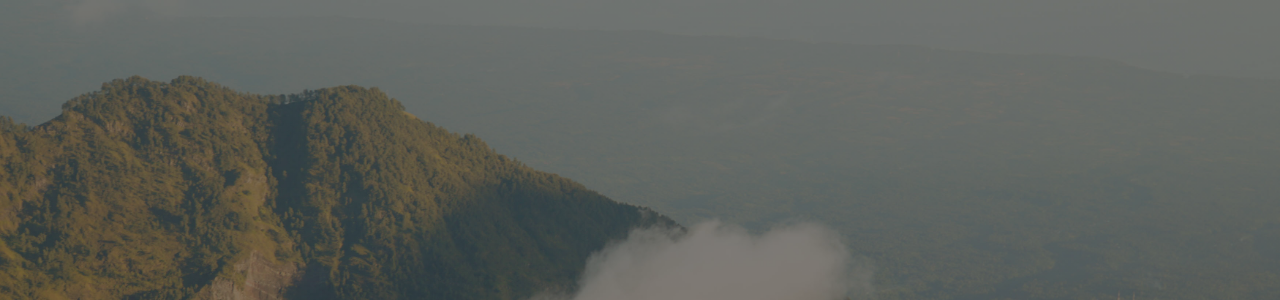
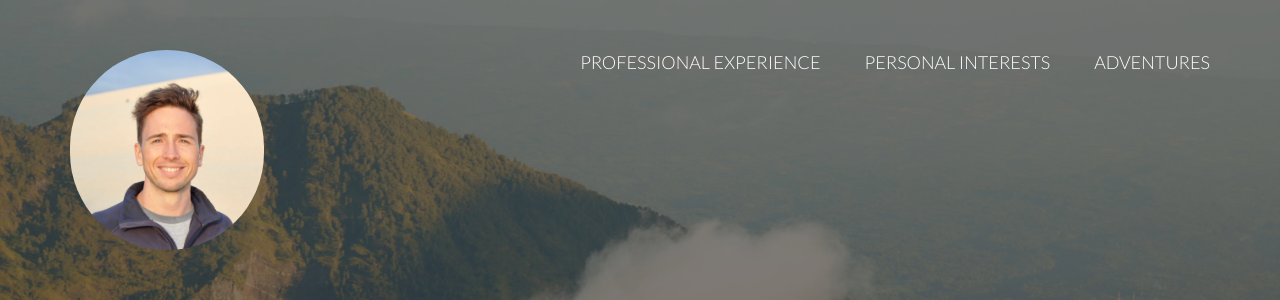
Before and after one commit to snorrejablonski/JablonskiProductions, a plain HTML site: page index.html in a window 1280 px wide. Shown: the top 300 px of the page. Drawn offline with Linux system fonts and the light colour scheme.

Commit message:
main page setup v1 complete

```diff
--- a/index.html
+++ b/index.html
@@ -14,6 +14,19 @@
 
     <body>
         <header>
+
+            <nav>
+                <div class="row">
+                    <img src="resources/img/profile.JPG" alt="SJ Profile" class="profile">
+                    <ul class="main-nav">
+                        <li><a href="#">Professional Experience</a></li>
+                        <li><a href="#">Personal Interests</a></li>
+                        <li><a href="#">Adventures</a></li>
+                    </ul>
+                </div>
+
+            </nav>
+
             <div class="mainpage-text-box">
                 <h1>Snorre Jablonski</h1>
                 <h2>Cybernetic Engineer and Unprofessional Climber</h2>
--- a/resources/css/style.css
+++ b/resources/css/style.css
@@ -1,3 +1,16 @@
+/*
+
+Green color: #2ecc71
+
+
+*/
+
+
+
+/* -------------------------------------------------- */
+/* BASIC SETUP */
+/* -------------------------------------------------- */
+
 * {
     margin: 0;
     padding: 0;
@@ -13,25 +26,16 @@ html {
     text-rendering: optimizeLegibility;
 }
 
+/* -------------------------------------------------- */
+/* REUSABLE COMPONENTS */
+/* -------------------------------------------------- */
+
 .row {
     max-width: 1140px;
     margin: 0 auto;
 }
 
-header {
-    background-image: linear-gradient(rgba(0, 0, 0, 0.5), rgba(0, 0, 0, 0.5)), url(img/rinjani1.jpg);
-    background-size: cover;
-    background-position: top;
-    height: 100vh;
-}
-
-.mainpage-text-box {
-    position: absolute;
-    width: 1140px;
-    top: 50%;
-    left: 50%;
-    transform: translate(-50%, -50%)
-}
+/* ------ HEADINGS ------*/
 
 h1 {
     margin: 0;
@@ -53,6 +57,8 @@ h2 {
     letter-spacing: 1px;
     word-spacing: 3px;
 }
+
+/* ------ BUTTONS ------*/
 
 .btn:link,
 .btn:visited {
@@ -93,3 +99,59 @@ h2 {
     border: 1px solid #28b062;
     color: #fff;
 }
+
+
+/* -------------------------------------------------- */
+/* HEADER */
+/* -------------------------------------------------- */
+
+
+header {
+    background-image: linear-gradient(rgba(0, 0, 0, 0.5), rgba(0, 0, 0, 0.5)), url(img/rinjani1.jpg);
+    background-size: cover;
+    background-position: top;
+    height: 100vh;
+}
+
+.mainpage-text-box {
+    position: absolute;
+    width: 1140px;
+    top: 50%;
+    left: 50%;
+    transform: translate(-50%, -50%)
+}
+
+.profile {
+    height: 200px;
+    width: auto;
+    float: left;
+    margin-top: 50px;
+    border-radius: 300px;
+}
+
+.main-nav {
+    float: right;
+    list-style: none;
+    margin-top: 50px;
+}
+
+.main-nav li {
+    display: inline-block;
+    margin-left: 40px;
+}
+
+.main-nav li a:link,
+.main-nav li a:visited {
+    padding: 8px 0;
+    color: #fff;
+    text-decoration: none;
+    text-transform: uppercase;
+    font-size: 90%;
+    border-bottom: 2px transparent;
+    transition: border-bottom 0.2s;
+}
+
+.main-nav li a:hover,
+.main-nav li a:active {
+    border-bottom: 2px solid #2ecc71;
+}
```
Also changed, not shown: resources/img/profile.JPG (added).
